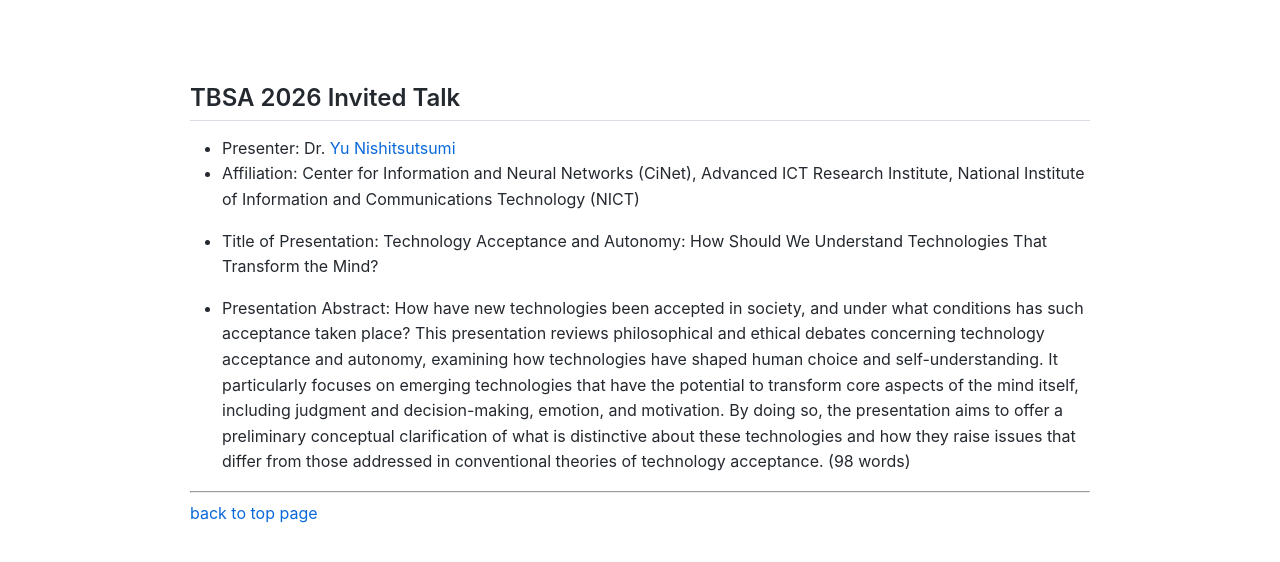
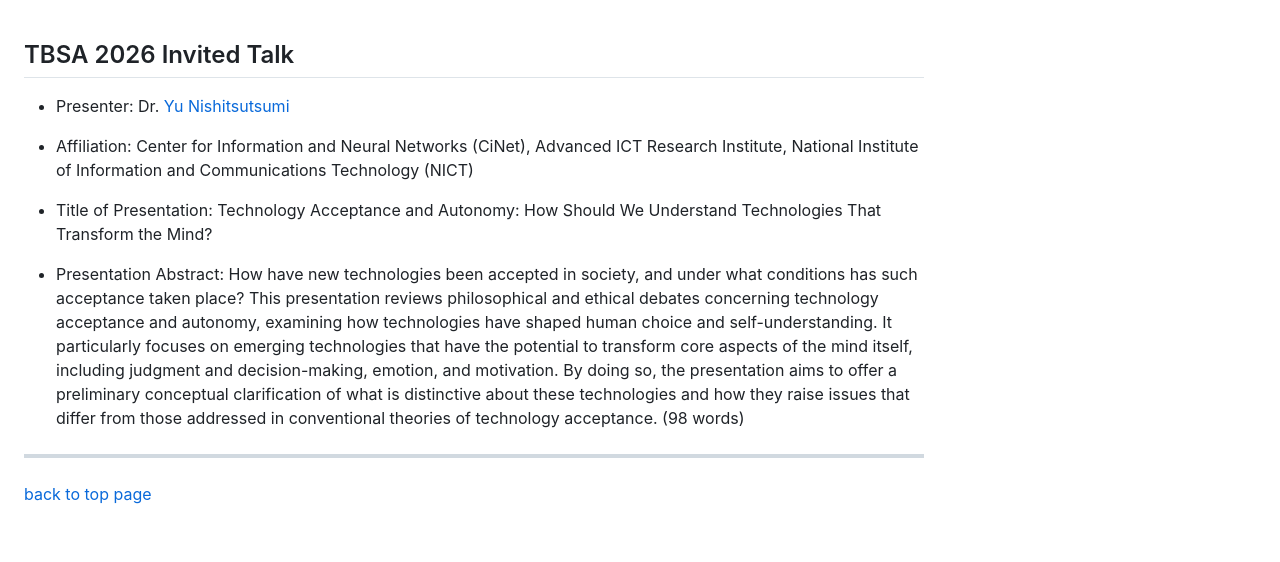
Before and after one commit to virtualcom-designlab/TBSA2026, a Jekyll site: the page built from invited.md, in a window 1280 px wide. Shown: the top 562 px of the page. Built offline with Jekyll 4.4.1, drawn with Linux system fonts in a browser that asks for light colours; our own code applies the rules of GitHub Pages for plain Markdown files.

Commit message:
Update default.html

```diff
--- a/_layouts/default.html
+++ b/_layouts/default.html
@@ -116,9 +116,10 @@
       margin: 0 0 1em;
     }
   </style>
+  <link rel="stylesheet" href="https://cdnjs.cloudflare.com/ajax/libs/github-markdown-css/5.8.1/github-markdown.min.css">
 </head>
 <body>
-  <main>
+  <main class="markdown-body">
     {{ content }}
   </main>
 </body>
```
